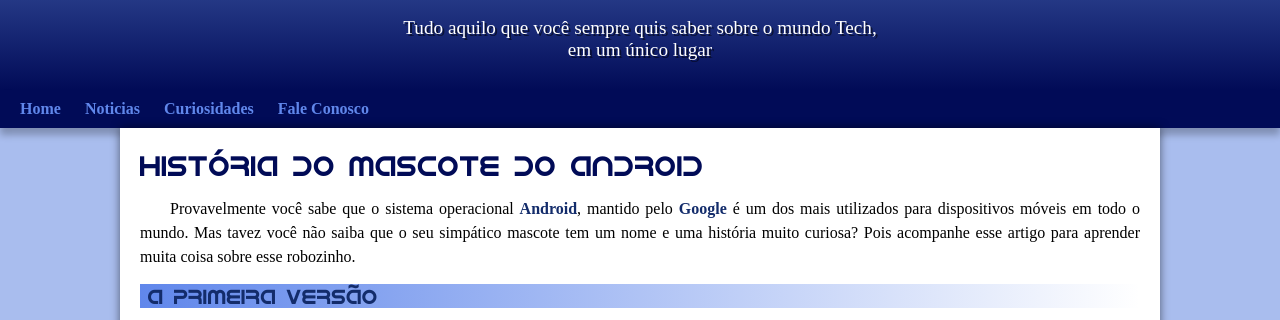
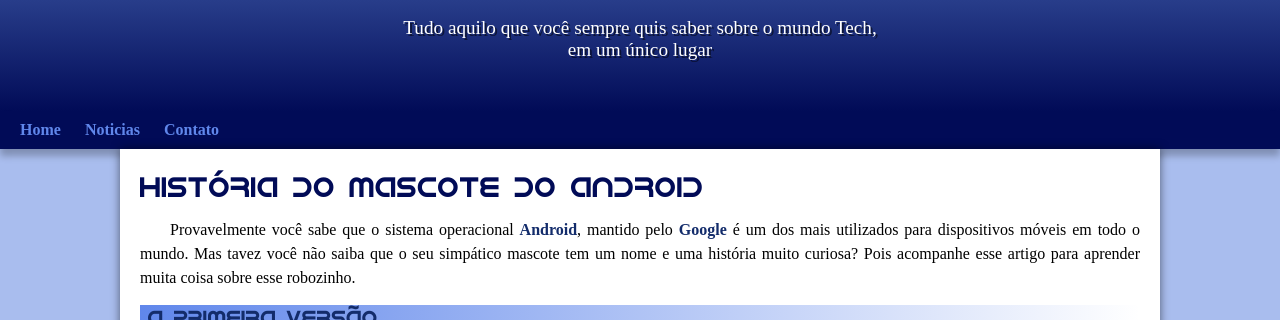
Before and after one commit to fabiocolla1203/projeto-android, a plain HTML site: page index.html in a window 1280 px wide. Shown: the part 100-420 px from the top of the page. Drawn offline with Linux system fonts and the light colour scheme.

Commit message:
padding resolvido

```diff
--- a/index.html
+++ b/index.html
@@ -16,8 +16,7 @@
     <nav>
         <a href="#">Home</a>
         <a href="#">Noticias</a>
-        <a href="#">Curiosidades</a>
-        <a href="#">Fale Conosco</a>
+        <a href="#">Contato</a>
     </nav>
     <main>
         <article>
--- a/style/style.css
+++ b/style/style.css
@@ -55,7 +55,7 @@ header > p {
     color: white;
     font-family: var(--fonte-padrão);
     margin: auto;
-    margin-bottom: 0px;
+    padding-bottom: 50px;
     font-size: 1.2em;
     max-width: 500px;
     padding-right: 10px;
```
